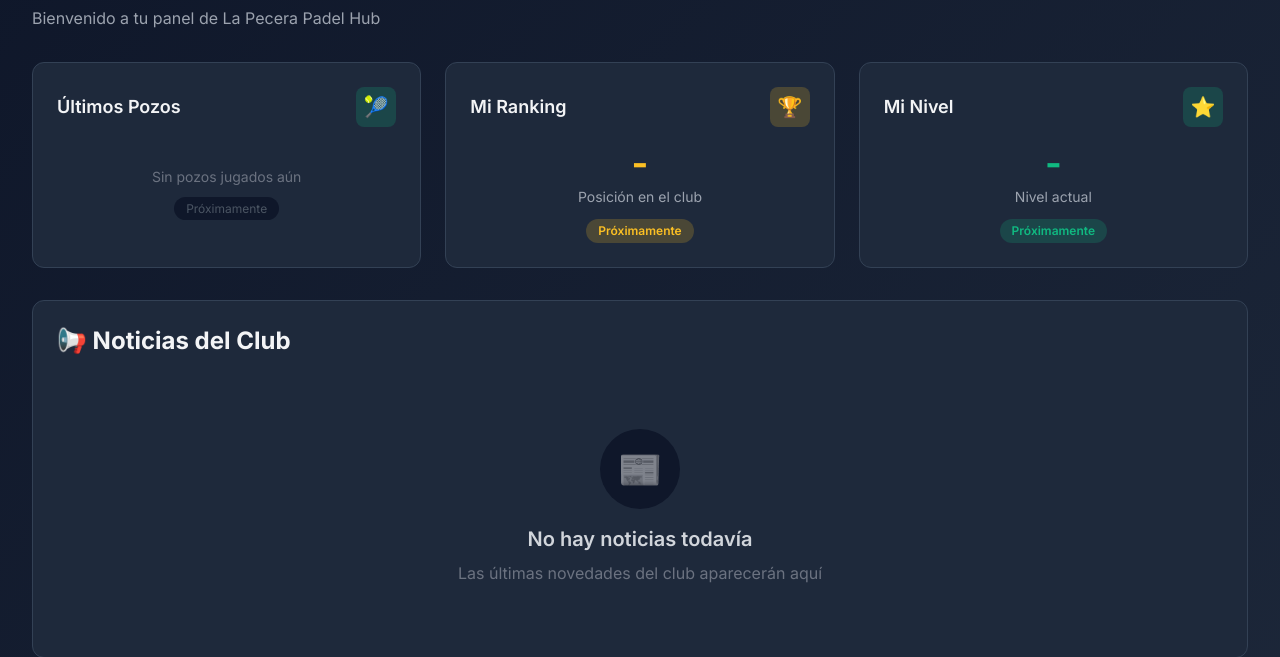
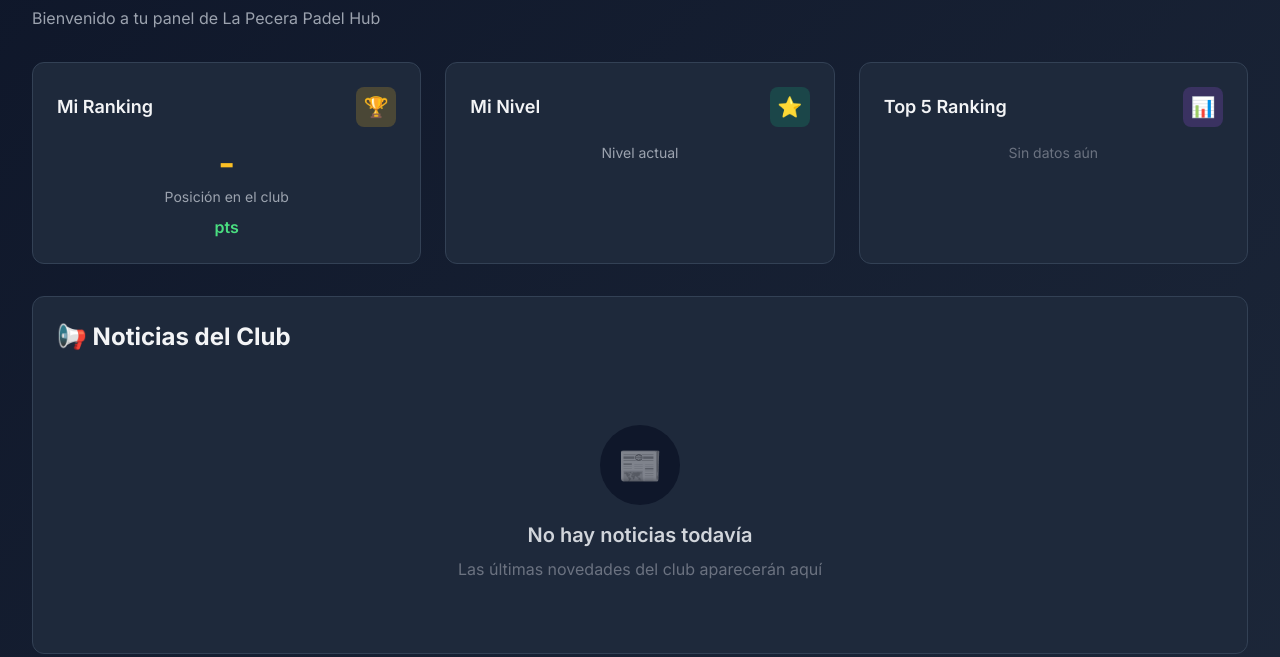
Before and after one commit to AlbertoMartinMate/La-Pecera-Padel-Hub, a Flask app: template templates/dashboard_new.html in a window 1280 px wide. Shown: the part 74-731 px from the top of the page. Run offline with Flask 3, Linux system fonts and the light colour scheme; the template is opened without the code that fills it, so the values that code supplies are empty; some libraries are stand-ins or nearby versions.

Commit message:
Dashboard con ranking y nivel del usuario

```diff
--- a/app.py
+++ b/app.py
@@ -181,7 +181,22 @@ def dashboard():
         Pozo.nivel_max >= mi_nivel
     ).order_by(Pozo.fecha).limit(3).all()
 
-    return render_template('dashboard_new.html', proximos_pozos=proximos_pozos)
+    # Mi posición en el ranking
+    usuarios_ranking = Usuario.query.order_by(Usuario.puntos_ranking.desc()).all()
+    mi_posicion = None
+    for i, u in enumerate(usuarios_ranking):
+        if u.id == usuario.id:
+            mi_posicion = i + 1
+            break
+
+    # Top 5 ranking
+    top_ranking = usuarios_ranking[:5]
+
+    return render_template('dashboard_new.html',
+                           proximos_pozos=proximos_pozos,
+                           usuario=usuario,
+                           mi_posicion=mi_posicion,
+                           top_ranking=top_ranking)
 
 
 @app.route('/pozos')
--- a/templates/dashboard_new.html
+++ b/templates/dashboard_new.html
@@ -14,58 +14,60 @@
             <p class="text-gray-400">Bienvenido a tu panel de La Pecera Padel Hub</p>
         </div>
 
-        <!-- Top Stats Section -->
+                <!-- Top Stats Section -->
         <div class="grid grid-cols-1 md:grid-cols-3 gap-6 mb-8">
-            <!-- Últimos Pozos -->
-            <div class="bg-dark-card border border-dark-border rounded-xl p-6">
-                <div class="flex items-center justify-between mb-4">
-                    <h3 class="text-lg font-semibold text-gray-100">Últimos Pozos</h3>
-                    <div class="w-10 h-10 bg-secondary/20 rounded-lg flex items-center justify-center">
-                        <span class="text-xl">🎾</span>
-                    </div>
-                </div>
-
-                <div class="text-center py-6">
-                    <p class="text-gray-500 text-sm mb-2">Sin pozos jugados aún</p>
-                    <span class="text-xs text-gray-600 bg-dark-bg px-3 py-1 rounded-full">
-                        Próximamente
-                    </span>
-                </div>
-            </div>
-
-            <!-- Ranking Position -->
-            <div class="bg-dark-card border border-dark-border rounded-xl p-6 hover:border-accent transition cursor-pointer">
+            <!-- Mi Ranking -->
+            <div class="bg-dark-card border border-dark-border rounded-xl p-6 hover:border-accent transition">
                 <div class="flex items-center justify-between mb-4">
                     <h3 class="text-lg font-semibold text-gray-100">Mi Ranking</h3>
                     <div class="w-10 h-10 bg-accent/20 rounded-lg flex items-center justify-center">
                         <span class="text-xl">🏆</span>
                     </div>
                 </div>
-
                 <div class="text-center">
-                    <div class="text-4xl font-bold text-accent mb-1">-</div>
+                    <div class="text-4xl font-bold text-accent mb-1">
+                        {% if mi_posicion %}#{{ mi_posicion }}{% else %}-{% endif %}
+                    </div>
                     <p class="text-sm text-gray-400">Posición en el club</p>
-                    <span class="inline-block mt-3 text-xs font-semibold text-accent bg-accent/20 px-3 py-1 rounded-full">
-                        Próximamente
-                    </span>
+                    <p class="text-green-400 font-semibold mt-2">{{ usuario.puntos_ranking }} pts</p>
                 </div>
             </div>
 
-            <!-- Nivel del Jugador -->
-            <div class="bg-dark-card border border-dark-border rounded-xl p-6 hover:border-secondary transition cursor-pointer">
+            <!-- Mi Nivel -->
+            <div class="bg-dark-card border border-dark-border rounded-xl p-6 hover:border-secondary transition">
                 <div class="flex items-center justify-between mb-4">
                     <h3 class="text-lg font-semibold text-gray-100">Mi Nivel</h3>
                     <div class="w-10 h-10 bg-secondary/20 rounded-lg flex items-center justify-center">
                         <span class="text-xl">⭐</span>
                     </div>
                 </div>
+                <div class="text-center">
+                    <div class="text-4xl font-bold text-secondary mb-1">{{ usuario.nivel_playtomic }}</div>
+                    <p class="text-sm text-gray-400">Nivel actual</p>
+                </div>
+            </div>
 
-                <div class="text-center">
-                    <div class="text-4xl font-bold text-secondary mb-1">-</div>
-                    <p class="text-sm text-gray-400">Nivel actual</p>
-                    <span class="inline-block mt-3 text-xs font-semibold text-secondary bg-secondary/20 px-3 py-1 rounded-full">
-                        Próximamente
-                    </span>
+            <!-- Top 5 Ranking -->
+            <div class="bg-dark-card border border-dark-border rounded-xl p-6 hover:border-purple-500 transition">
+                <div class="flex items-center justify-between mb-4">
+                    <h3 class="text-lg font-semibold text-gray-100">Top 5 Ranking</h3>
+                    <div class="w-10 h-10 bg-purple-500/20 rounded-lg flex items-center justify-center">
+                        <span class="text-xl">📊</span>
+                    </div>
+                </div>
+                <div class="space-y-2">
+                    {% for u in top_ranking %}
+                    <div class="flex justify-between items-center text-sm">
+                        <div class="flex items-center space-x-2">
+                            <span class="text-gray-400">{{ loop.index }}.</span>
+                            <span class="text-white">{{ u.nombre }}</span>
+                        </div>
+                        <span class="text-green-400">{{ u.puntos_ranking }} pts</span>
+                    </div>
+                    {% endfor %}
+                    {% if not top_ranking %}
+                    <p class="text-gray-500 text-sm text-center">Sin datos aún</p>
+                    {% endif %}
                 </div>
             </div>
         </div>
```
